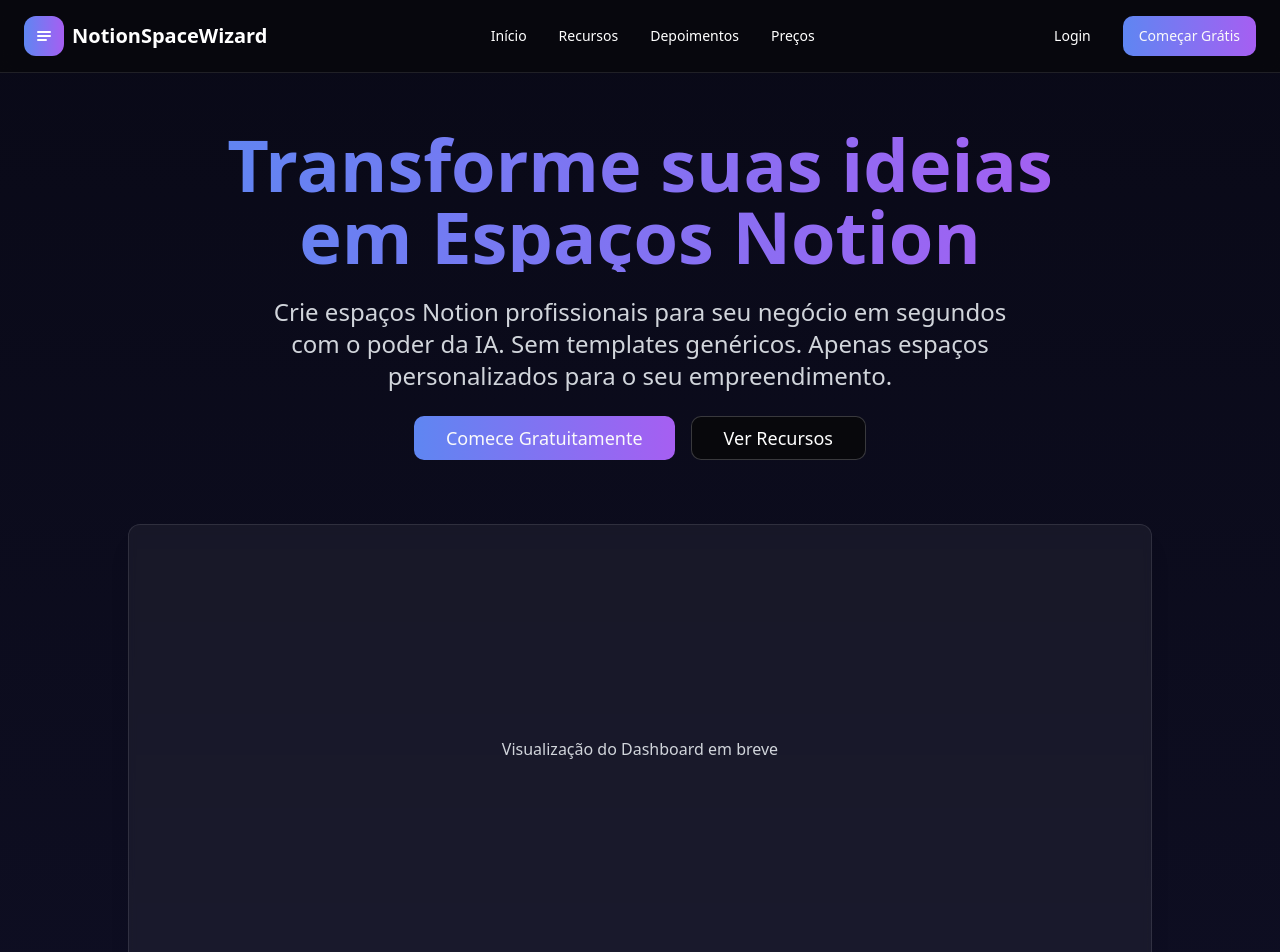
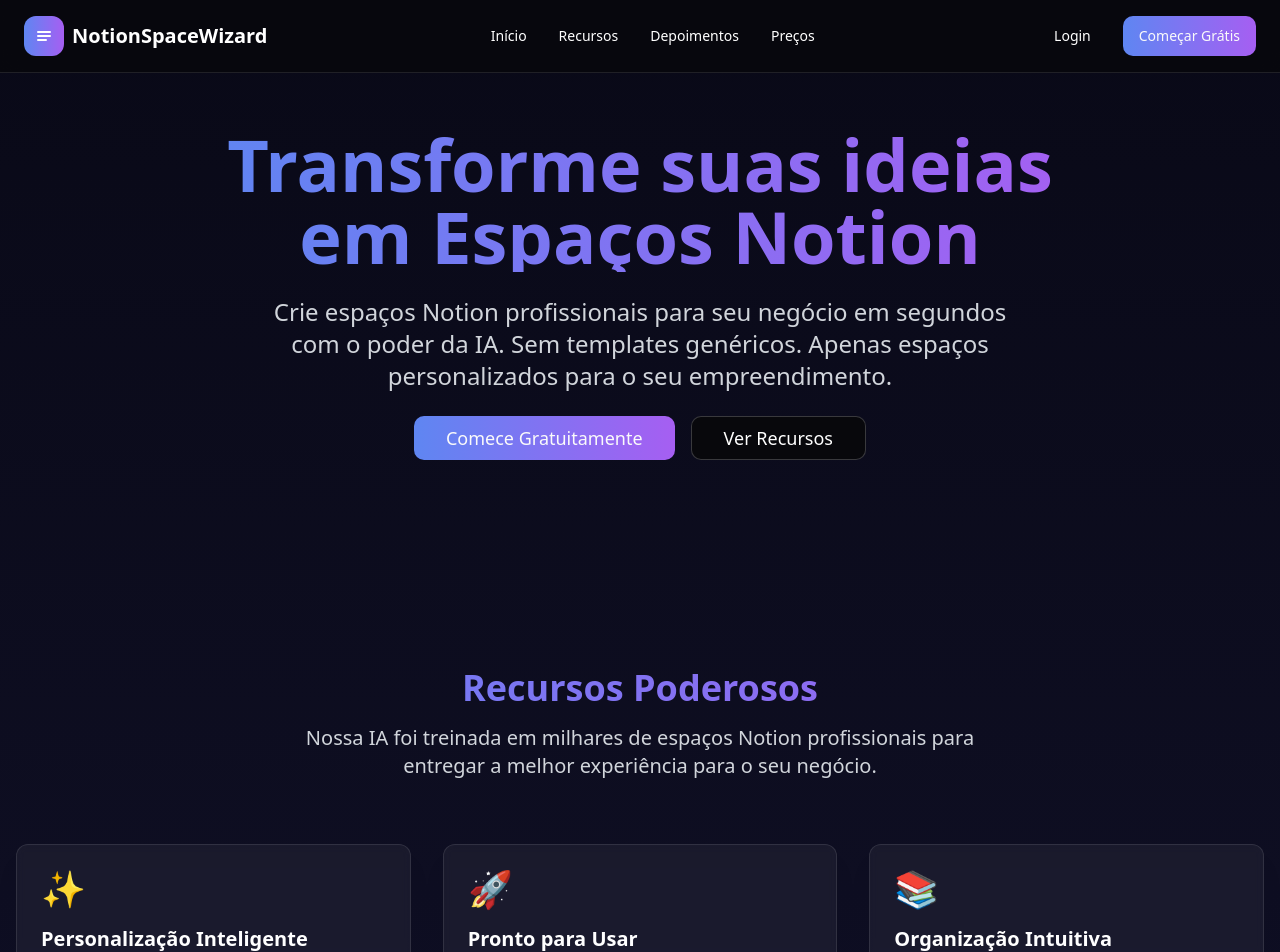
Before and after one commit to caiqueC/notion-space-wizard, a React (Vite) app: page / in a window 1280 px wide. Shown: the top 952 px of the page. Built offline with nearby package versions, Linux system fonts and the light colour scheme.

Commit message:
Remove placeholder dashboard preview
Remove the placeholder text and element from the home page.

```diff
--- a/src/pages/Home.tsx
+++ b/src/pages/Home.tsx
@@ -32,9 +32,6 @@ const Home = () => {
         </div>
 
         {/* Placeholder for Hero Image */}
-        <div className="relative max-w-5xl mx-auto mt-16 glass-card p-2 rounded-2xl h-[450px] flex items-center justify-center text-gray-300">
-          Visualização do Dashboard em breve
-        </div>
       </section>
 
       {/* Features Section */}
```
